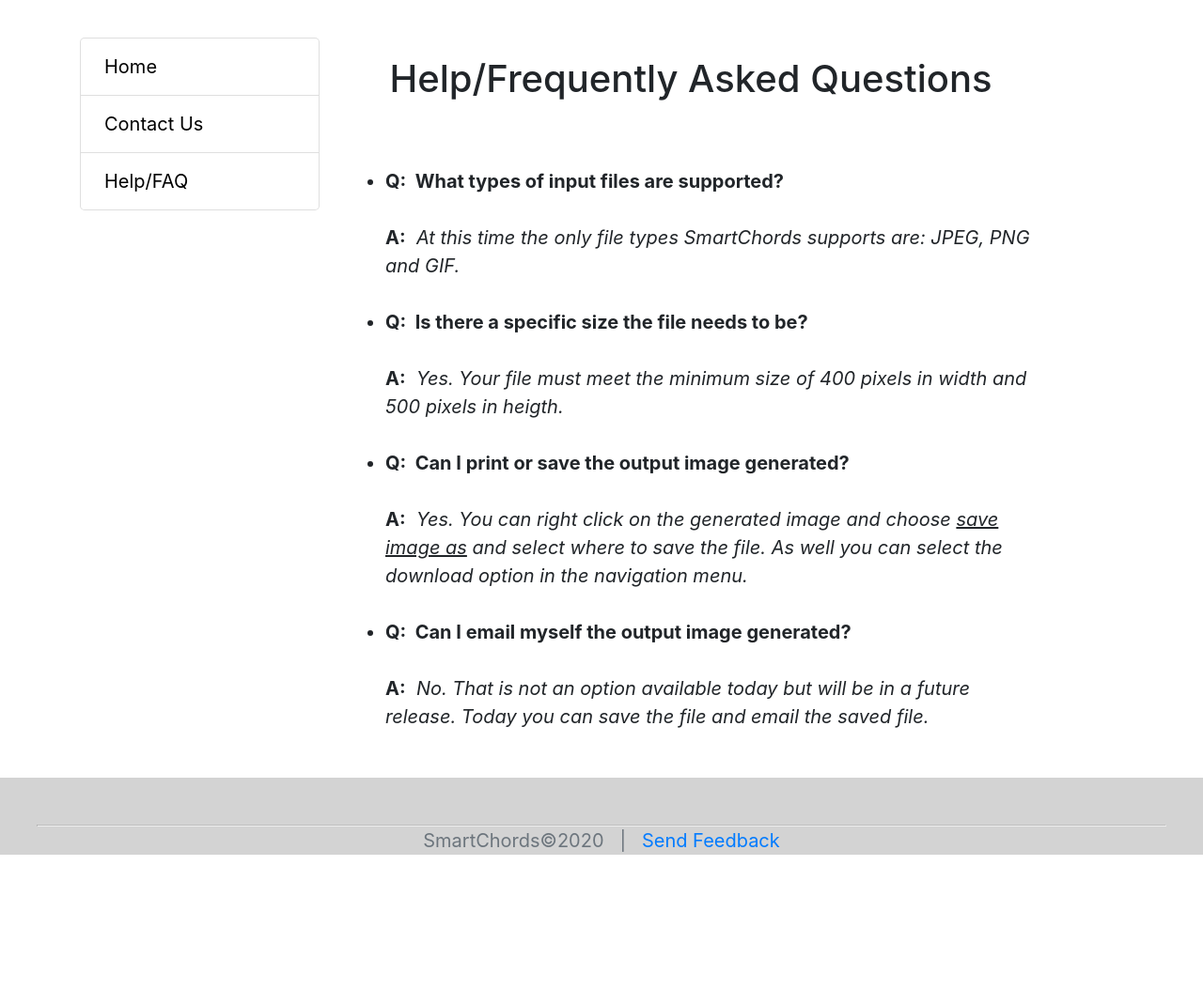
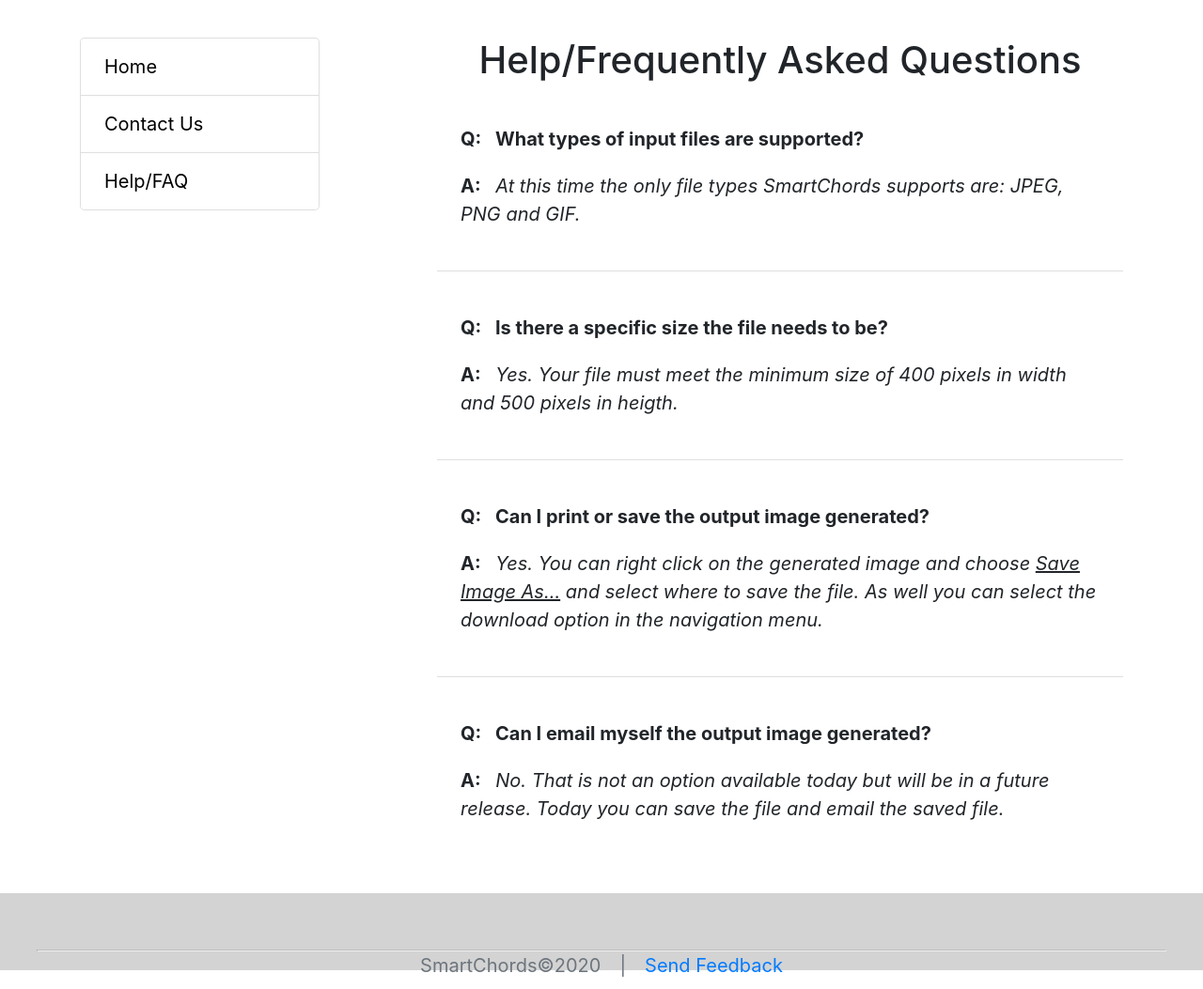
Before and after one commit to SmartChords/smart_chords_flask, a Flask app: page /help in a window 1280 px wide. Shown: the part 254-1307 px from the top of the page at 94% size. Before the commit the page ends 1164 px from the top, so only its background shows below. Run offline with Flask 2, Linux system fonts and the light colour scheme; parts of the project's set-up code (start-up, migrations or seed data) failed here and were passed over; some libraries are stand-ins or nearby versions.

Commit message:
Update the structure of help page and footer

```diff
--- a/static/css/main.css
+++ b/static/css/main.css
@@ -147,15 +147,17 @@ body {
 .contactFrm input[type="submit"]:hover {
     background: none;
     color: black;
-} */
+}
+
+.q, .a {
+  padding-right: 5px;
+}
 
 
 #footer {
     clear:both;
     margin:auto;
-    height: 19px;
-    text-align:center;
-    height: 40px;
+
 }
 
 #footer_hr {
--- a/templates/help.html
+++ b/templates/help.html
@@ -1,28 +1,51 @@
 {% extends "layout.html" %}
 
 {% block content %}
+  <div class="col-sm-1"></div>
   <div class="col-sm-8">
-    <p><h2 class="text-center">Help/Frequently Asked Questions</h2></p>
-    <p>&nbsp;</p>
-    <ul>
+    <h2 class="text-center">Help/Frequently Asked Questions</h2>
 
-    <li><b>Q:&nbsp;&nbsp;What types of input files are supported?</b>
-    <br/><br/><b>A:</b><i>&nbsp;&nbsp;At this time the only file types SmartChords supports are: JPEG, PNG and GIF.</i>
-    </li><br/>
-
-    <li><b>Q:&nbsp;&nbsp;Is there a specific size the file needs to be?</b>
-    <br/><br/><b>A:</b><i>&nbsp;&nbsp;Yes. Your file must meet the minimum size of 400 pixels in width and 500 pixels in heigth.</i>
-    </li><br/>
-
-    <li><b>Q:&nbsp;&nbsp;Can I print or save the output image generated?</b>
-    <br/><br/><b>A:</b><i>&nbsp;&nbsp;Yes. You can right click on the generated image and choose <u>save image as</u>
-    and select where to save the file.  As well you can select the download option in the navigation menu.</i>
-    </li><br/>
-
-    <li><b>Q:&nbsp;&nbsp;Can I email myself the output image generated?</b>
-    <br/><br/><b>A:</b><i>&nbsp;&nbsp;No. That is not an option available today but will be in a future release.  Today
-    you can save the file and email the saved file.</i>
-    </li><br/>
+    <ul class="list-group list-group-flush my-4">
+      <li class="list-group-item">
+        <div class="question font-weight-bold mb-3">
+          <span class="q pr-2">Q:</span>
+          <span class="question-text">What types of input files are supported?</span>
+        </div>
+        <div class="answer mb-4">
+          <span class="a font-weight-bold pr-2">A:</span>
+          <span class="answer-text font-italic">At this time the only file types SmartChords supports are: JPEG, PNG and GIF.</span>
+        </div>
+      </li>
+      <li class="list-group-item">
+        <div class="question font-weight-bold mt-4 mb-3">
+          <span class="q pr-2">Q:</span>
+          <span class="question-text">Is there a specific size the file needs to be?</span>
+        </div>
+        <div class="answer mb-4">
+          <span class="a font-weight-bold pr-2">A:</span>
+          <span class="answer-text font-italic">Yes. Your file must meet the minimum size of 400 pixels in width and 500 pixels in heigth.</span>
+        </div>
+      </li>
+      <li class="list-group-item">
+        <div class="question font-weight-bold mt-4 mb-3">
+          <span class="q pr-2">Q:</span>
+          <span class="question-text">Can I print or save the output image generated?</span>
+        </div>
+        <div class="answer mb-4">
+          <span class="a font-weight-bold pr-2">A:</span>
+          <span class="answer-text font-italic">Yes. You can right click on the generated image and choose <u>Save Image As...</u> and select where to save the file.  As well you can select the download option in the navigation menu.</span>
+        </div>
+      </li>
+      <li class="list-group-item">
+        <div class="question font-weight-bold mt-4 mb-3">
+          <span class="q pr-2">Q:</span>
+          <span class="question-text">Can I email myself the output image generated?</span>
+        </div>
+        <div class="answer mb-4">
+          <span class="a font-weight-bold pr-2">A:</span>
+          <span class="answer-text font-italic">No. That is not an option available today but will be in a future release. Today you can save the file and email the saved file.</span>
+        </div>
+      </li>
 
     </ul>
   </div>
--- a/templates/layout.html
+++ b/templates/layout.html
@@ -52,9 +52,10 @@
      <script src="{{ url_for('static', filename='js/main.js') }}"> </script>
 
     <div id="footer" class="text-center text-muted">
-        <p>&nbsp;</p>
+      <div class="pb-2 pt-5">
         <hr id="footer_hr">
-    	<p>SmartChords&copy;2020&nbsp;&nbsp;&nbsp;|&nbsp;&nbsp;&nbsp;<a href="mailto:contact@smartchords.com?subject=Feedback">Send Feedback</a></p>
+      	<span class="pr-3">SmartChords&copy;2020</span><span>|</span><span class="pl-3"><a href="mailto:contact@smartchords.com?subject=Feedback">Send Feedback</a></span>
+      </div>
     </div>
   </body>
 </html>
```
